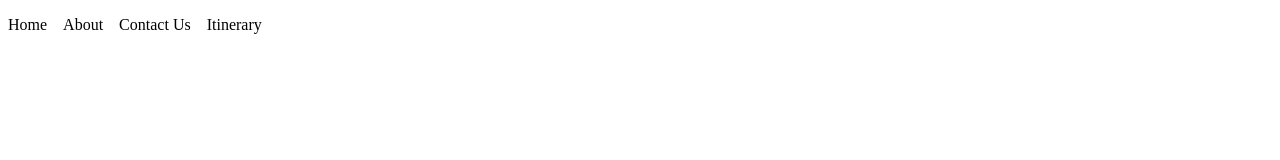
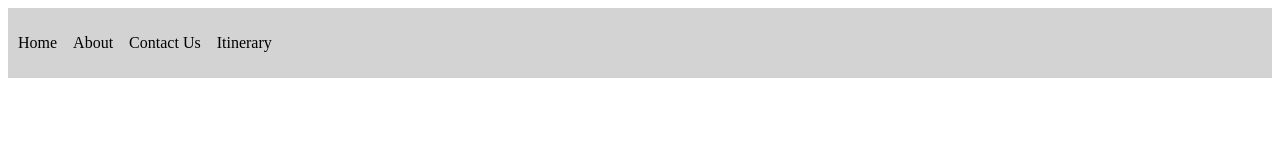
Before and after one commit to acciojob/navigate-in-style-mdsarfarj, a website: page main.html in a window 1280 px wide. Drawn offline with Linux system fonts and the light colour scheme.

Commit message:
created a submission

```diff
--- a/main.html
+++ b/main.html
@@ -8,7 +8,10 @@
 
 <body>
 	<!-- the entire body must be written by student -->
-	<nav class="container">
+	<nav>
+
+
+		<div class="container">
 
     <ul>
       <li>Home</li>
@@ -16,7 +19,7 @@
       <li>Contact Us</li>
       <li>Itinerary</li>
     </ul>
-
+		</div>
 	</nav>
     <script type="text/javascript" src="./script.js">
 </script>
--- a/styles.css
+++ b/styles.css
@@ -1,21 +1,21 @@
 
 * Apply styles to the navigation bar */
-
-
-
-    .container {
+nav{
+	 background:#D3D3D3;
+}
+.container {
 		padding:10px;
-      background:#D3D3D3;
+     background:#D3D3D3;
       padding: 10px;
     }
 
     /* Apply styles to the list items within the container */
-    .container ul {
+ .container ul {
       list-style: none;
       padding: 0;
 		display:flex;
     }
-    .container li {
+ .container li {
       display: inline;
       margin-right: 1rem;
     }
```
